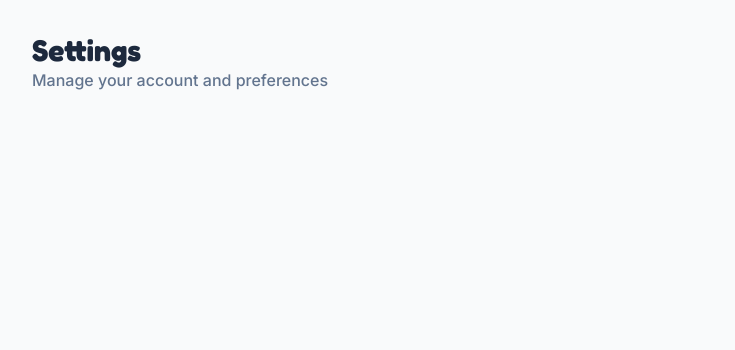
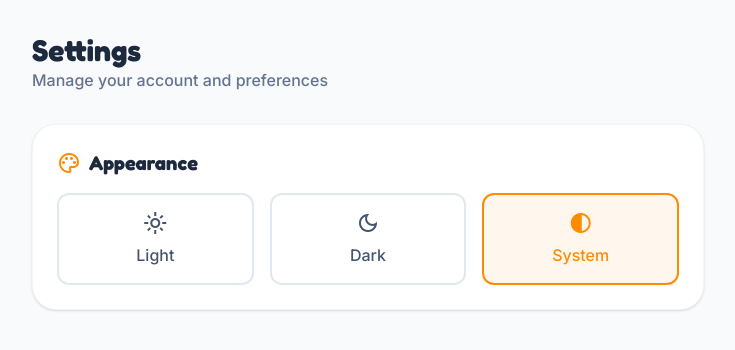
Before and after one commit to winter-loo/memit, a SvelteKit app in the folder web/: page /settings in a window 1280 px wide. Shown: the top 350 px of the page, without its empty margins (0-735 px from the left). Built offline with nearby package versions, Linux system fonts and the light colour scheme; no server answers.

Commit message:
feat(web): add theme switcher and improve dark mode contrast

```diff
--- a/web/src/app.css
+++ b/web/src/app.css
@@ -1,4 +1,5 @@
 @import "tailwindcss";
+@variant dark (&:where(.dark, .dark *));
 
 @font-face {
   font-family: "Material Symbols Outlined";
@@ -34,9 +35,9 @@
   --color-danger: #ff4b4b;
 
   --color-background-light: #f9fafb;
-  --color-background-dark: #131f24;
+  --color-background-dark: #0f172a;
   --color-card-light: #ffffff;
-  --color-card-dark: #1b2c33;
+  --color-card-dark: #1e293b;
   --color-charcoal: #333333;
 
   --font-display: "Fredoka", "Inter", sans-serif;
--- /dev/null
+++ b/web/src/lib/theme.svelte.js
@@ -0,0 +1,46 @@
+import { browser } from '$app/environment';
+
+let theme = $state('system');
+
+export function getTheme() {
+	return theme;
+}
+
+export function setTheme(newTheme) {
+	theme = newTheme;
+	if (browser) {
+		localStorage.setItem('theme', newTheme);
+		updateDocumentClass();
+	}
+}
+
+export function initTheme() {
+	if (browser) {
+		const storedTheme = localStorage.getItem('theme');
+		if (storedTheme) {
+			theme = storedTheme;
+		} else {
+			theme = 'system';
+		}
+		updateDocumentClass();
+
+		// Listen for system changes
+		window.matchMedia('(prefers-color-scheme: dark)').addEventListener('change', () => {
+			if (theme === 'system') updateDocumentClass();
+		});
+	}
+}
+
+function updateDocumentClass() {
+	if (!browser) return;
+
+	const isDark =
+		theme === 'dark' ||
+		(theme === 'system' && window.matchMedia('(prefers-color-scheme: dark)').matches);
+
+	if (isDark) {
+		document.documentElement.classList.add('dark');
+	} else {
+		document.documentElement.classList.remove('dark');
+	}
+}
--- a/web/src/routes/+layout.svelte
+++ b/web/src/routes/+layout.svelte
@@ -6,6 +6,7 @@
   import { onMount } from 'svelte';
   import { isExtensionAuthFlowHref } from '$lib/extension-auth';
   import { getSupabaseClient } from '$lib/supabase';
+  import { initTheme } from '$lib/theme.svelte';
 
   let { children } = $props();
 
@@ -20,6 +21,7 @@
   let isExtensionAuthFlow = $derived.by(() => isExtensionAuthFlowHref(page.url.href));
 
   onMount(() => {
+    initTheme();
     supabase = getSupabaseClient();
     let active = true;
 
--- a/web/src/routes/settings/+page.svelte
+++ b/web/src/routes/settings/+page.svelte
@@ -1,4 +1,47 @@
+<script>
+  import { getTheme, setTheme } from '$lib/theme.svelte';
+
+  let currentTheme = $derived(getTheme());
+</script>
+
 <div class="p-4 sm:p-8">
-  <h1 class="text-3xl font-fredoka font-bold text-slate-800">Settings</h1>
-  <p class="text-slate-500 font-medium">Manage your account and preferences</p>
+  <h1 class="text-3xl font-fredoka font-bold text-slate-800 dark:text-slate-100">Settings</h1>
+  <p class="text-slate-500 dark:text-slate-400 font-medium mb-8">
+    Manage your account and preferences
+  </p>
+
+  <section class="max-w-2xl space-y-6">
+    <div class="bg-white dark:bg-card-dark rounded-3xl p-6 shadow-sm border border-slate-100 dark:border-slate-800">
+      <h2 class="text-xl font-bold text-slate-800 dark:text-slate-100 mb-4 flex items-center gap-2">
+        <span class="material-symbols-outlined text-primary">palette</span>
+        Appearance
+      </h2>
+
+      <div class="grid grid-cols-3 gap-4">
+        <button
+          class="flex flex-col items-center justify-center p-4 rounded-xl border-2 transition-all duration-200 {currentTheme === 'light' ? 'border-primary bg-orange-50 dark:bg-orange-900/20 text-primary' : 'border-slate-200 dark:border-slate-700 text-slate-600 dark:text-slate-400 hover:border-primary/50'}"
+          onclick={() => setTheme('light')}
+        >
+          <span class="material-symbols-outlined text-3xl mb-2">light_mode</span>
+          <span class="font-medium">Light</span>
+        </button>
+
+        <button
+          class="flex flex-col items-center justify-center p-4 rounded-xl border-2 transition-all duration-200 {currentTheme === 'dark' ? 'border-primary bg-orange-50 dark:bg-orange-900/20 text-primary' : 'border-slate-200 dark:border-slate-700 text-slate-600 dark:text-slate-400 hover:border-primary/50'}"
+          onclick={() => setTheme('dark')}
+        >
+          <span class="material-symbols-outlined text-3xl mb-2">dark_mode</span>
+          <span class="font-medium">Dark</span>
+        </button>
+
+        <button
+          class="flex flex-col items-center justify-center p-4 rounded-xl border-2 transition-all duration-200 {currentTheme === 'system' ? 'border-primary bg-orange-50 dark:bg-orange-900/20 text-primary' : 'border-slate-200 dark:border-slate-700 text-slate-600 dark:text-slate-400 hover:border-primary/50'}"
+          onclick={() => setTheme('system')}
+        >
+          <span class="material-symbols-outlined text-3xl mb-2">contrast</span>
+          <span class="font-medium">System</span>
+        </button>
+      </div>
+    </div>
+  </section>
 </div>
```
Also changed, not shown: web/dark_mode.png (added).
